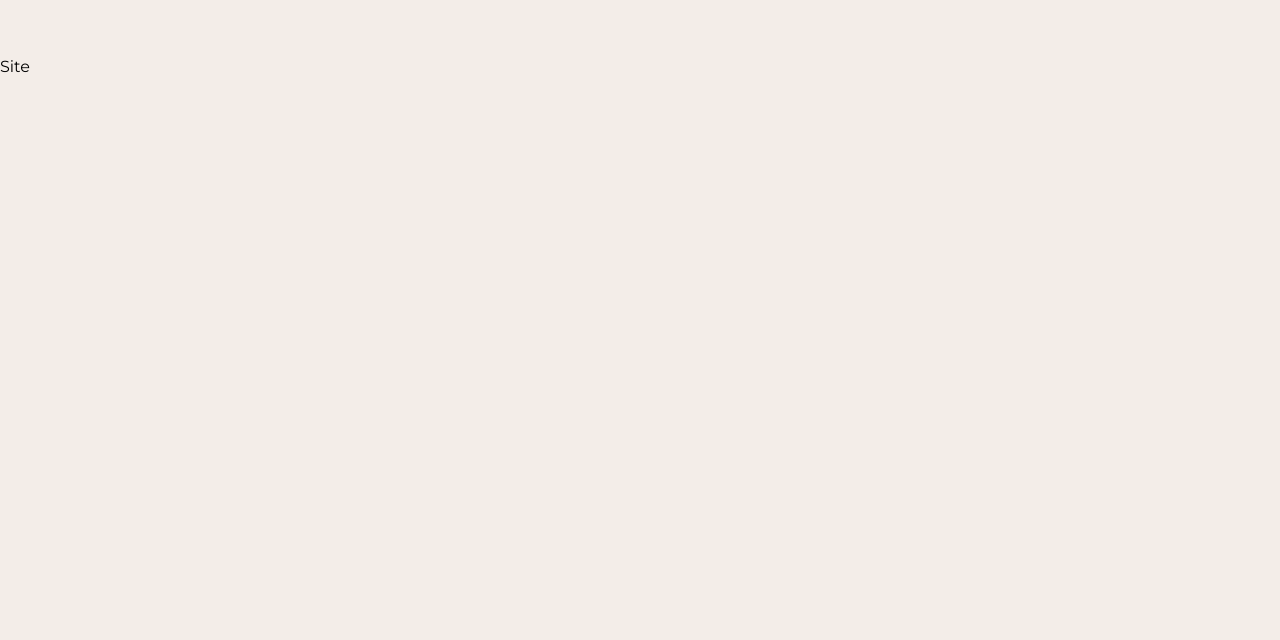
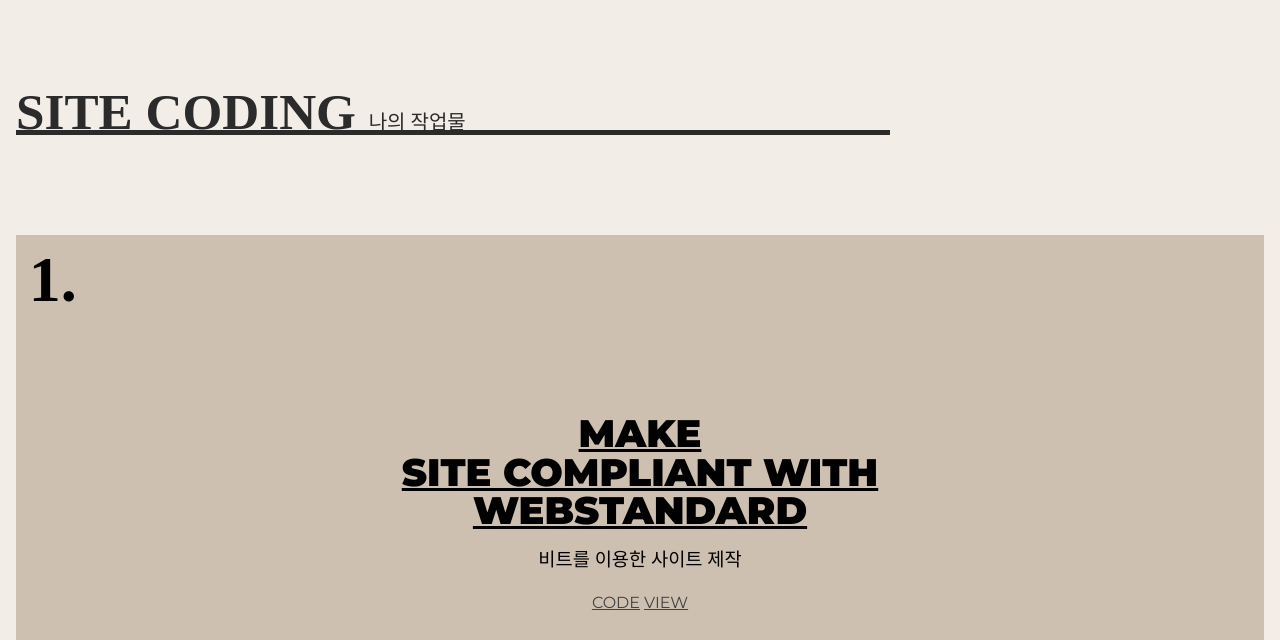
Before and after one commit to webstoryboy/port2023-react, a React (Create React App) app: page / in a window 1280 px wide. Shown: the part 2157-2797 px from the top of the page. Built offline with nearby package versions, Linux system fonts and the light colour scheme; a small style sheet from the web is missing; a web font is replaced by a local one.

Commit message:
🥹 사이트 완료?

```diff
--- a/src/assets/scss/section/_port.scss
+++ b/src/assets/scss/section/_port.scss
@@ -0,0 +1,3 @@
+#port {
+    height: 3000px;
+}
--- a/src/assets/scss/section/_site.scss
+++ b/src/assets/scss/section/_site.scss
@@ -1,3 +1,152 @@
-#site {
-    height: 3000px;
+.site__inner {
+    padding: 16px;
+
+    .site__title  {
+        position: sticky;
+        top: 70px;
+        left: 0;
+        width: 70%;
+        height: 5vw;
+        font-size: 4vw;
+        font-weight: 900;
+        line-height: 1.6;
+        font-family: var(--mainKor-font);
+        text-transform: uppercase;
+        color: var(--black100);
+        border-bottom: 0.4vw solid var(--black100);
+        margin-bottom: 100px;
+
+        @media (max-width: 800px){
+            width: 100%;
+            margin-bottom: 10vw;
+            font-size: 30px;
+            height: auto;
+            top: 68px;
+            z-index: 1000;
+            background-color: var(--mainBg-color);
+        }
+
+        em {
+            font-size: 1.25rem;
+            font-weight: 400;
+            line-height: 2;
+        }
+    }
+    .site__wrap {
+        .site__item {
+            height: 70vh;
+            @include flex-center;
+            flex-direction: column;
+            position: sticky;
+            left: 0;
+
+            &.s1 {
+                background-color: var(--subBg100);
+                top: 180px;
+
+                @media (max-width: 800px){
+                    top: 140px;
+                }
+            }
+            &.s2 {
+                background-color: var(--subBg200);
+                top: 200px;
+
+                @media (max-width: 800px){
+                    top: 160px;
+                }
+            }
+            &.s3 {
+                background-color: var(--subBg300);
+                top: 220px;
+
+                @media (max-width: 800px){
+                    top: 180px;
+                }
+            }
+            &.s4 {
+                background-color: var(--subBg400);
+                top: 240px;
+
+                @media (max-width: 800px){
+                    top: 200px;
+                }
+            }
+            .num {
+                font-size: 5vw;
+                line-height: 1;
+                font-weight: 900;
+                font-family: var(--mainNum-font);
+                position: absolute;
+                left: 1vw;
+                top: 1vw;
+
+                @media (max-width: 800px){
+                    font-size: 80px;
+                    left: 20px;
+                    top: 20px;
+                }
+            }
+            .text {
+                text-align: center;
+                margin-bottom: 1rem;
+
+                > div {
+                    font-size: 3vw;
+                    line-height: 1;
+                    font-weight: 900;
+                    text-transform: uppercase;
+                    text-decoration: underline;
+                    font-family: var(--mainEng-font);
+
+                    @media (max-width: 800px){
+                        font-size: 26px;
+                    }
+                }
+            }
+            .title {
+                font-family: var(--mainKor-font);
+                margin-bottom: 1rem;
+            }
+            .btn {
+                a {
+                    text-decoration: underline;
+                    text-transform: uppercase;
+                    color: var(--black200);
+                    font-size: 1rem;
+                    transition: all 0.3s;
+                    margin: 0 2px;
+
+                    &:hover {
+                        color: var(--black);
+                    }
+                }
+            }
+            .info {
+                position: absolute;
+                left: 0;
+                bottom: 3%;
+                width: 98%;
+                margin-left: 1%;
+                border-top: 1px solid var(--black);
+                border-bottom: 1px solid var(--black);
+                display: flex;
+                justify-content: space-between;
+
+                @media (max-width: 800px){
+                    flex-direction: column;
+                    width: 90%;
+                    margin-left: 5%;
+                    padding: 5px 0;
+                }
+
+                span {
+                    font-family: var(--mainKor-font);
+                    font-size: 12px;
+                    padding: 3px 0;
+                    text-transform: uppercase;
+                }
+            }
+        }
+    }
 }
--- a/src/components/Port.jsx
+++ b/src/components/Port.jsx
@@ -2,7 +2,7 @@
 
 const Port = () => {
   return (
-    <div>Port</div>
+    <div id='port'>Port</div>
   )
 }
 
--- a/src/components/Site.jsx
+++ b/src/components/Site.jsx
@@ -1,9 +1,86 @@
-import React from 'react'
+import React from "react";
+
+const siteText = [
+    {
+        text: ["make", "site compliant with", "webstandard"],
+        title: "비트를 이용한 사이트 제작",
+        code: "https://github.com/webstoryboy/port2023-vite",
+        view: "https://port2023-vite.netlify.app",
+        info: [
+            "site coding",
+            "production period : two days",
+            "use stack : HTML5/CSS3, CSS Variable, Vite",
+        ],
+    },
+    {
+        text: ["make", "site compliant with", "react.js"],
+        title: "리액트를 이용한 사이트 제작",
+        code: "https://github.com/webstoryboy/port2023-react",
+        view: "https://port2023-react.netlify.app",
+        info: [
+            "site coding",
+            "production period : two days",
+            "use stack : HTML5/CSS3, CSS Variable, react",
+        ],
+    },
+    {
+        text: ["make", "site compliant with", "vue.js"],
+        title: "뷰를 이용한 사이트 제작",
+        code: "https://github.com/webstoryboy/port2023-vue",
+        view: "https://port2023-vue.netlify.app",
+        info: [
+            "site coding",
+            "production period : two days",
+            "use stack : HTML5/CSS3, Scss Variable, vue",
+        ],
+    },
+    {
+        text: ["make", "site compliant with", "next.js"],
+        title: "넥스트를 이용한 사이트 제작",
+        code: "https://github.com/webstoryboy/port2023-next",
+        view: "https://port2023-next.netlify.app",
+        info: [
+            "site coding",
+            "production period : two days",
+            "use stack : HTML5/CSS3, Scss Variable, next.js",
+        ],
+    },
+];
 
 const Site = () => {
-  return (
-    <div id='site'>Site</div>
-  )
+    return (
+        <section id="site">
+            <div className="site__inner">
+                <h2 className="site__title">
+                    Site Coding <em>나의 작업물</em>
+                </h2>
+                <div className="site__wrap">
+                    {siteText.map((site, key) => (
+                        <article className={`site__item s${key+1}`} key={key}>
+                            <span className="num">{key+1}.</span>
+                            <div className="text">
+                                <div>{site.text[0]}</div>
+                                <div>{site.text[1]}</div>
+                                <div>{site.text[2]}</div>
+                            </div>
+                            <h3 className="title">
+                                {site.title}
+                            </h3>
+                            <div className="btn">
+                                <a href={site.code}>code</a>
+                                <a href={site.view}>view</a>
+                            </div>
+                            <div className="info">
+                                <span>{site.info[0]}</span>
+                                <span>{site.info[1]}</span>
+                                <span>{site.info[2]}</span>
+                            </div>
+                        </article>
+                    ))}
+                </div>
+            </div>
+        </section>
+    )
 }
 
-export default Site
+export default Site;
```
